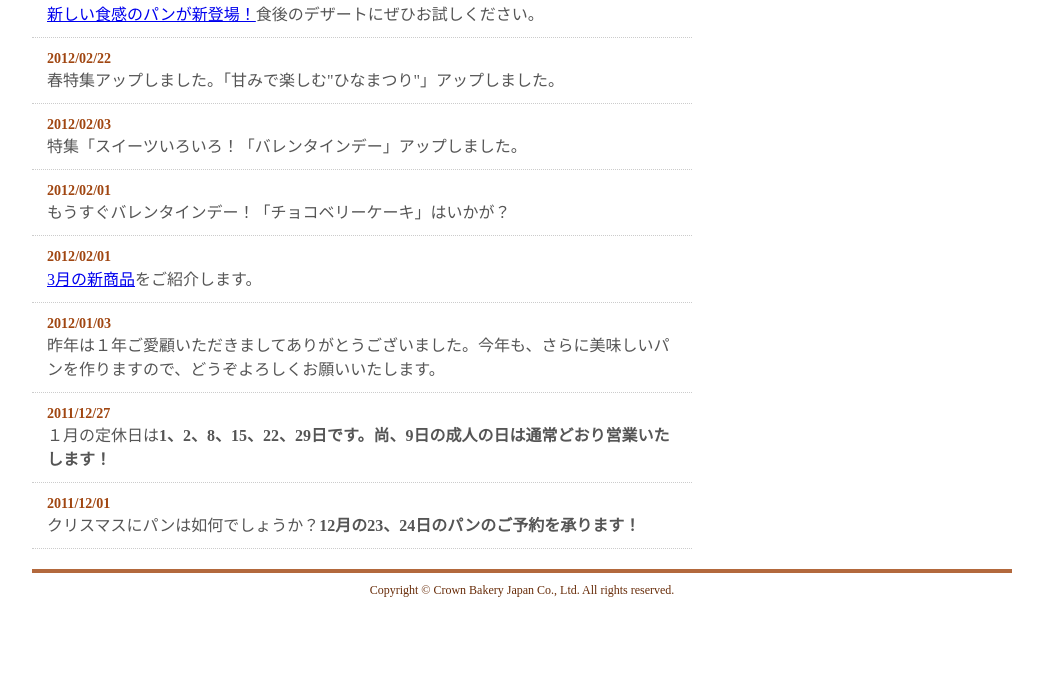
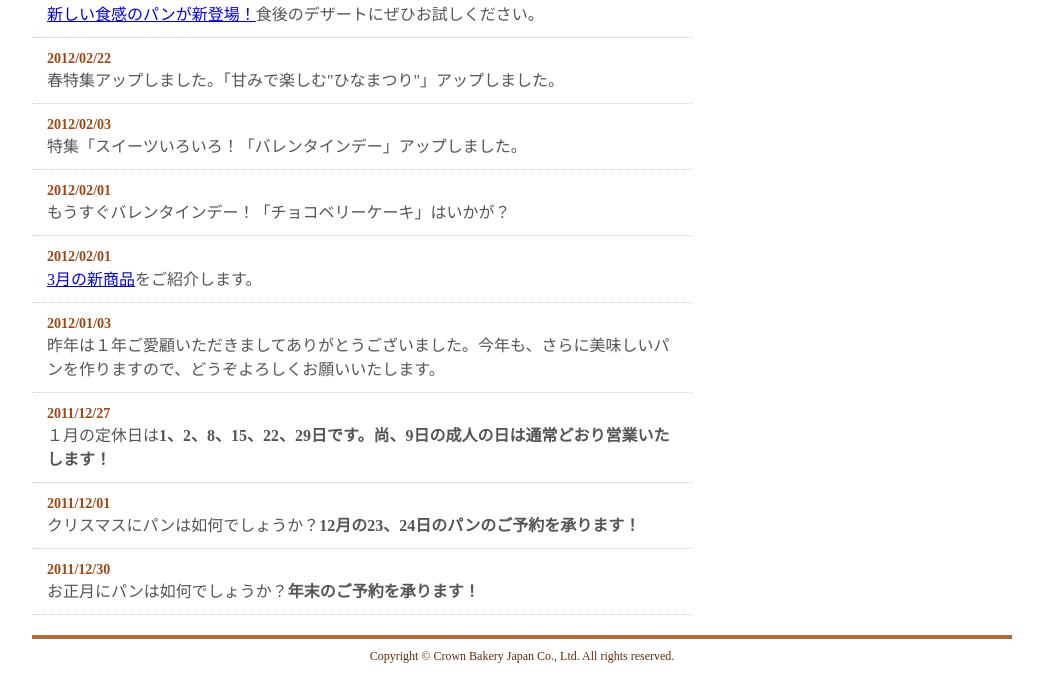
Before and after one commit to sayuritamaki/bakery, a plain HTML site: page index.html in a window 1280 px wide. Shown: the part 225-904 px from the top of the page, without its empty margins (118-1161 px from the left). Before the commit the page ends 838 px from the top, so only its background shows below. Drawn offline with Linux system fonts and the light colour scheme.

Commit message:
新着情報を更新

```diff
--- a/index.html
+++ b/index.html
@@ -42,6 +42,8 @@
                     <dd>１月の定休日は<strong>1、2、8、15、22、29日です。尚、9日の成人の日は通常どおり営業いたします！</strong></dd>
                     <dt>2011/12/01</dt>
                     <dd>クリスマスにパンは如何でしょうか？<strong>12月の23、24日のパンのご予約を承ります！</strong></dd>
+                    <dt>2011/12/30</dt>
+                    <dd>お正月にパンは如何でしょうか？<strong>年末のご予約を承ります！</strong></dd>
                 </dl>
             </div>
         </div>
```
